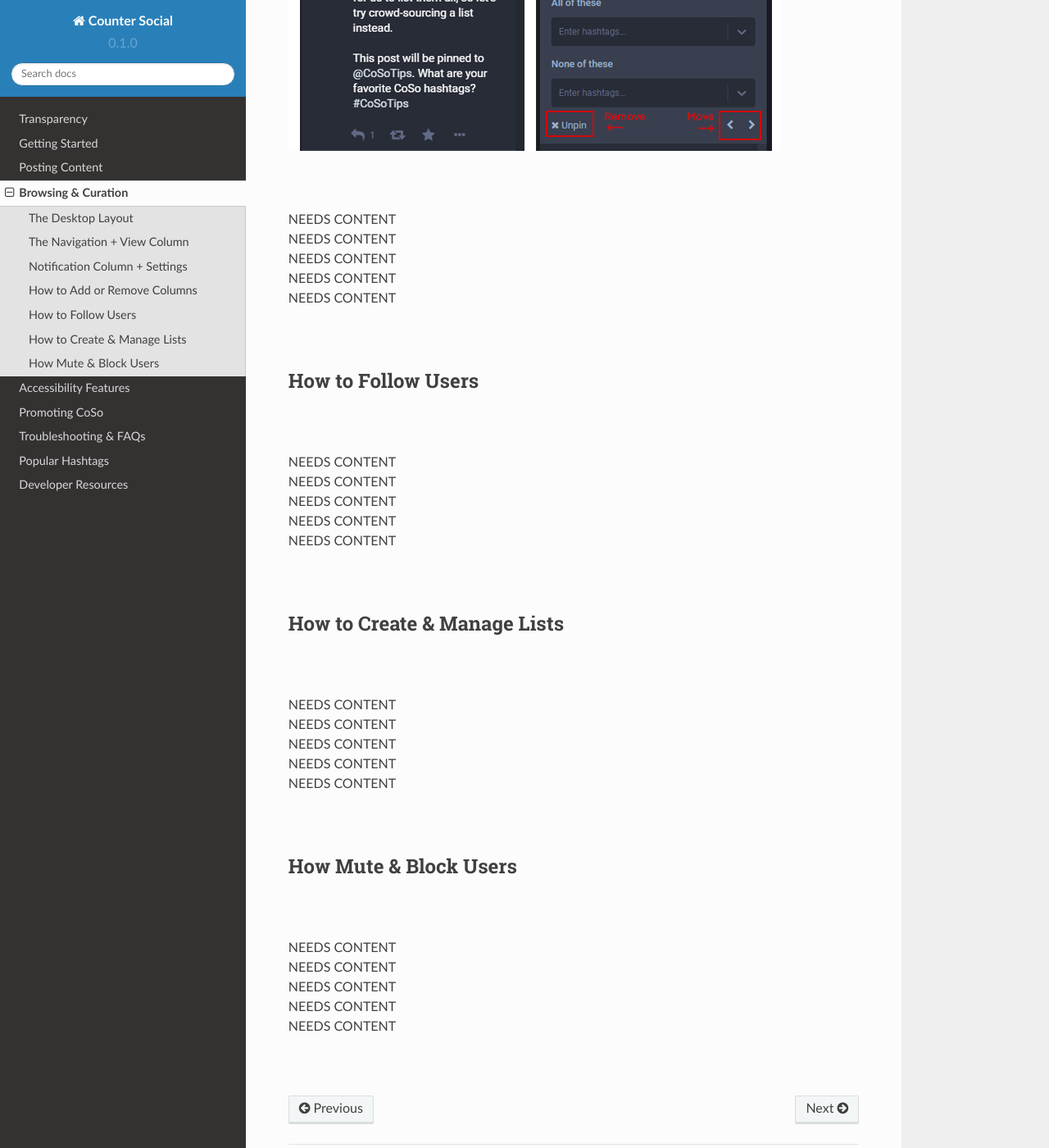
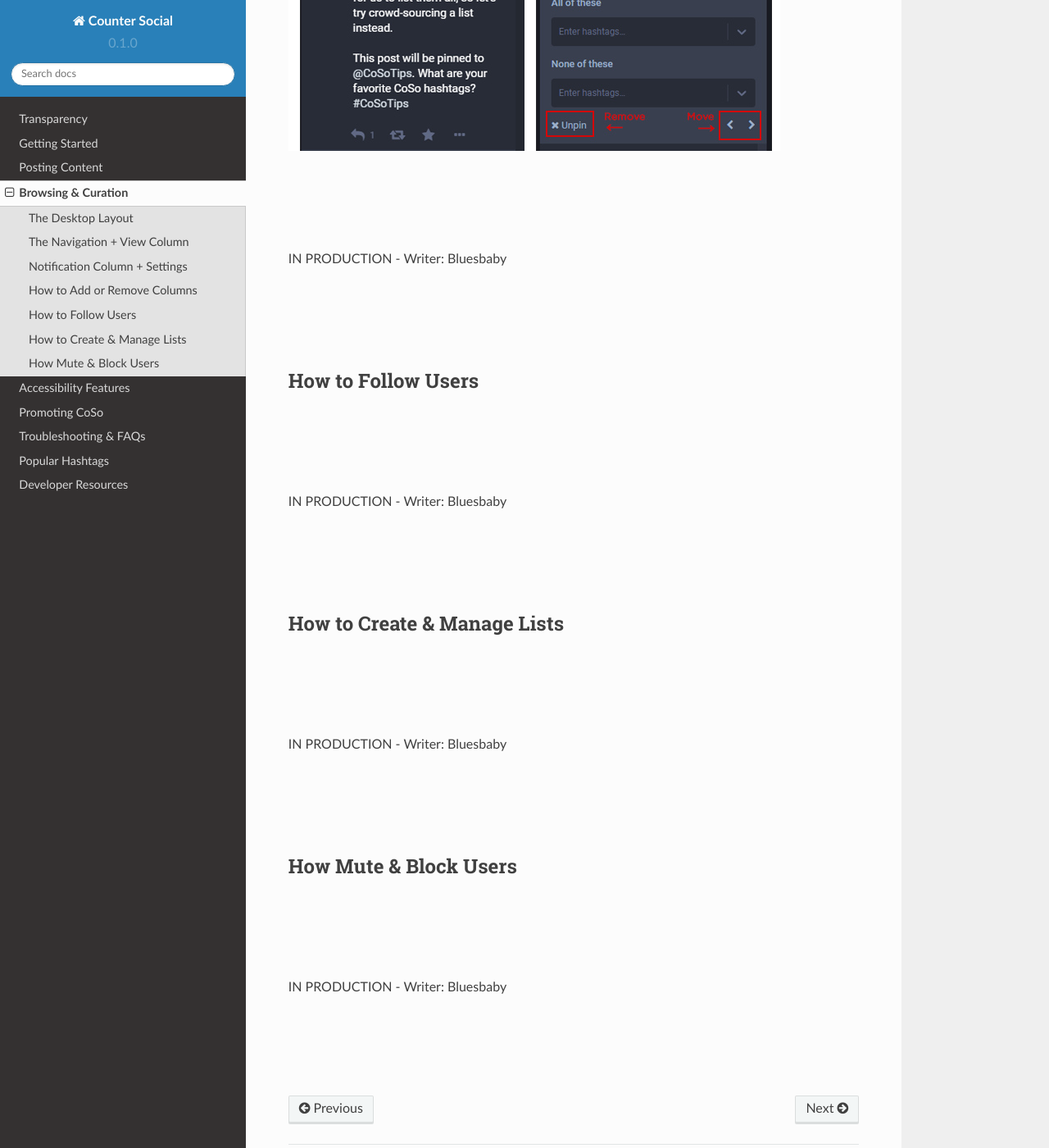
Before and after one commit to itskel/userguide, a Sphinx documentation site: the page built from docs/source/browsing-and-curation.rst, in a window 1280 px wide and 1400 px high, scrolled down 1934 px. Shown: the whole window at 82% size. Built offline with Sphinx 7.4.7 and the Read the Docs theme 2.0.0, drawn with Linux system fonts in a browser that asks for light colours; pages that are not in the unit, such as notebooks, are missing from menus.

Commit message:
Update browsing-and-curation.rst

```diff
--- a/docs/source/browsing-and-curation.rst
+++ b/docs/source/browsing-and-curation.rst
@@ -40,22 +40,23 @@
 .. image:: img_columnsettings.jpg
 |
 |
-| NEEDS CONTENT
-| NEEDS CONTENT
-| NEEDS CONTENT
-| NEEDS CONTENT
-| NEEDS CONTENT
 |
 |
+| IN PRODUCTION - Writer: Bluesbaby
+|
+|
+|
+|
+
 How to Follow Users
 ------------
 |
 |
-| NEEDS CONTENT
-| NEEDS CONTENT
-| NEEDS CONTENT
-| NEEDS CONTENT
-| NEEDS CONTENT
+|
+|
+| IN PRODUCTION - Writer: Bluesbaby
+|
+|
 |
 |
 
@@ -63,11 +64,11 @@
 ------------
 |
 |
-| NEEDS CONTENT
-| NEEDS CONTENT
-| NEEDS CONTENT
-| NEEDS CONTENT
-| NEEDS CONTENT
+|
+|
+| IN PRODUCTION - Writer: Bluesbaby
+|
+|
 |
 |
 
@@ -75,10 +76,10 @@
 ------------
 |
 |
-| NEEDS CONTENT
-| NEEDS CONTENT
-| NEEDS CONTENT
-| NEEDS CONTENT
-| NEEDS CONTENT
 |
 |
+| IN PRODUCTION - Writer: Bluesbaby
+|
+|
+|
+|
```
